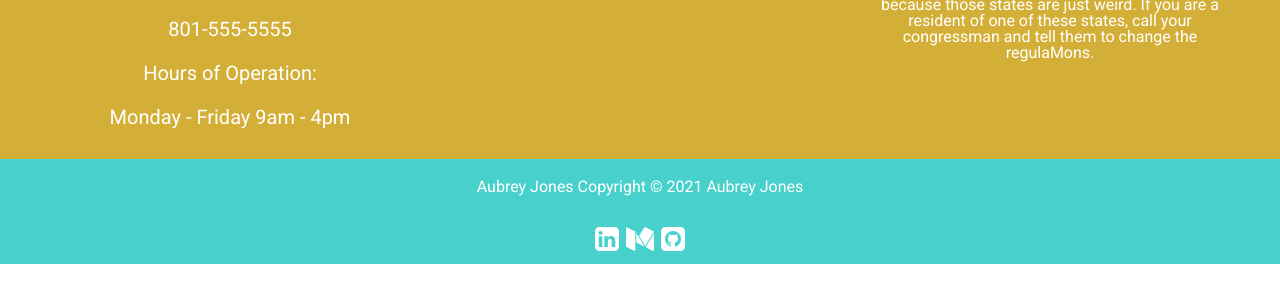
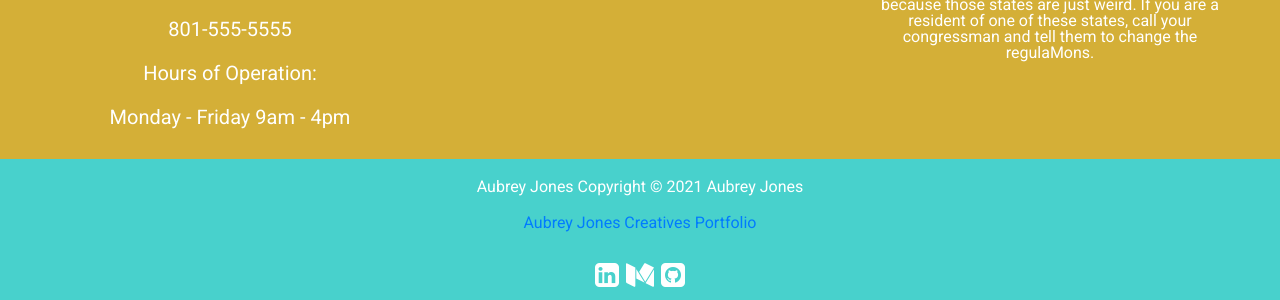
Before and after one commit to aubreyjonescreatives/blog-php-wordpress, a plain HTML site: page index.html in a window 1280 px wide. Shown: the part 1089-1389 px from the top of the page. Before the commit the page ends 1353 px from the top, so only its background shows below. Drawn offline with nearby package versions, Linux system fonts and the light colour scheme; files that its build step writes are made by us from their sources; no server answers; files whose address does not match are found by name.

Commit message:
add portfolio link in footer

```diff
--- a/index.html
+++ b/index.html
@@ -190,6 +190,7 @@ Orem, UT, 84058
  <div class="copyright">
 
   <p>Aubrey Jones Copyright &copy; 2021 Aubrey Jones</p>
+  <p><a href="https://www.aubreyjonescreatives.com">Aubrey Jones Creatives Portfolio</a></p>
 
 </div>
 
```
